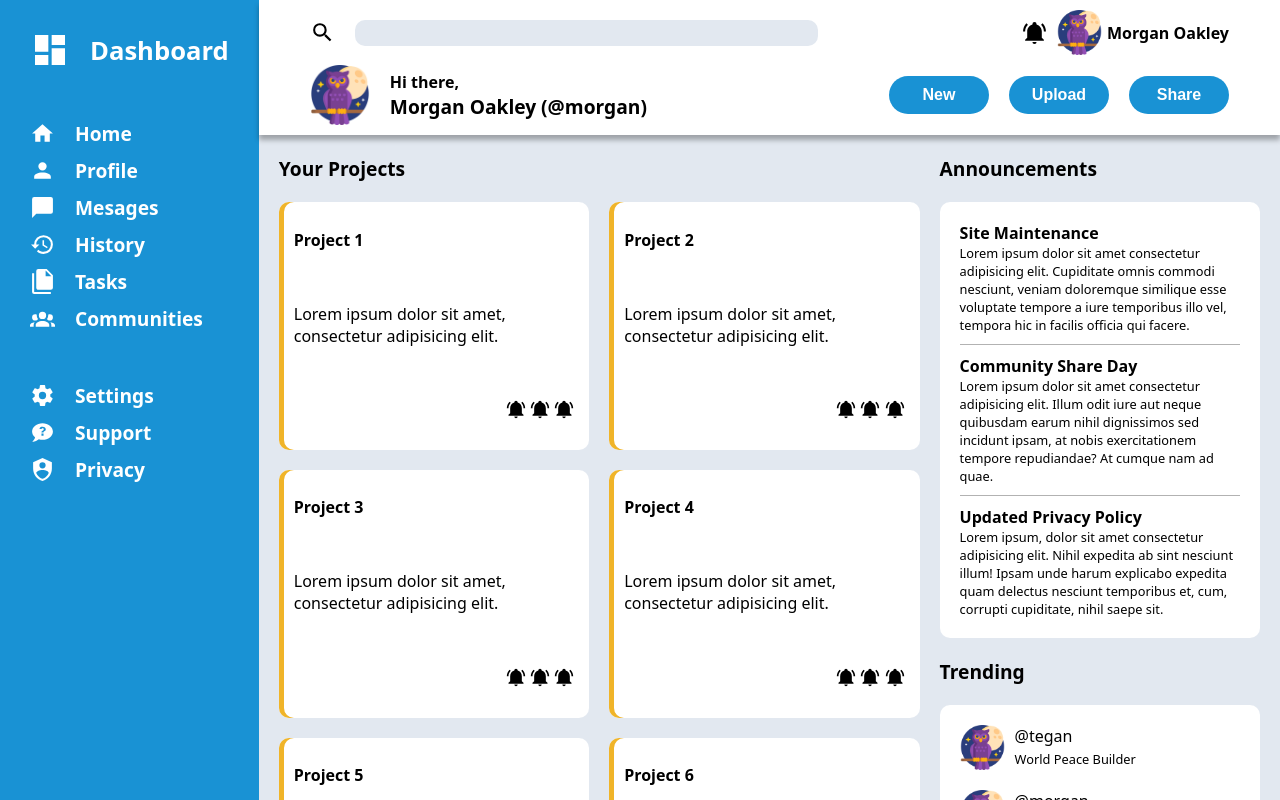
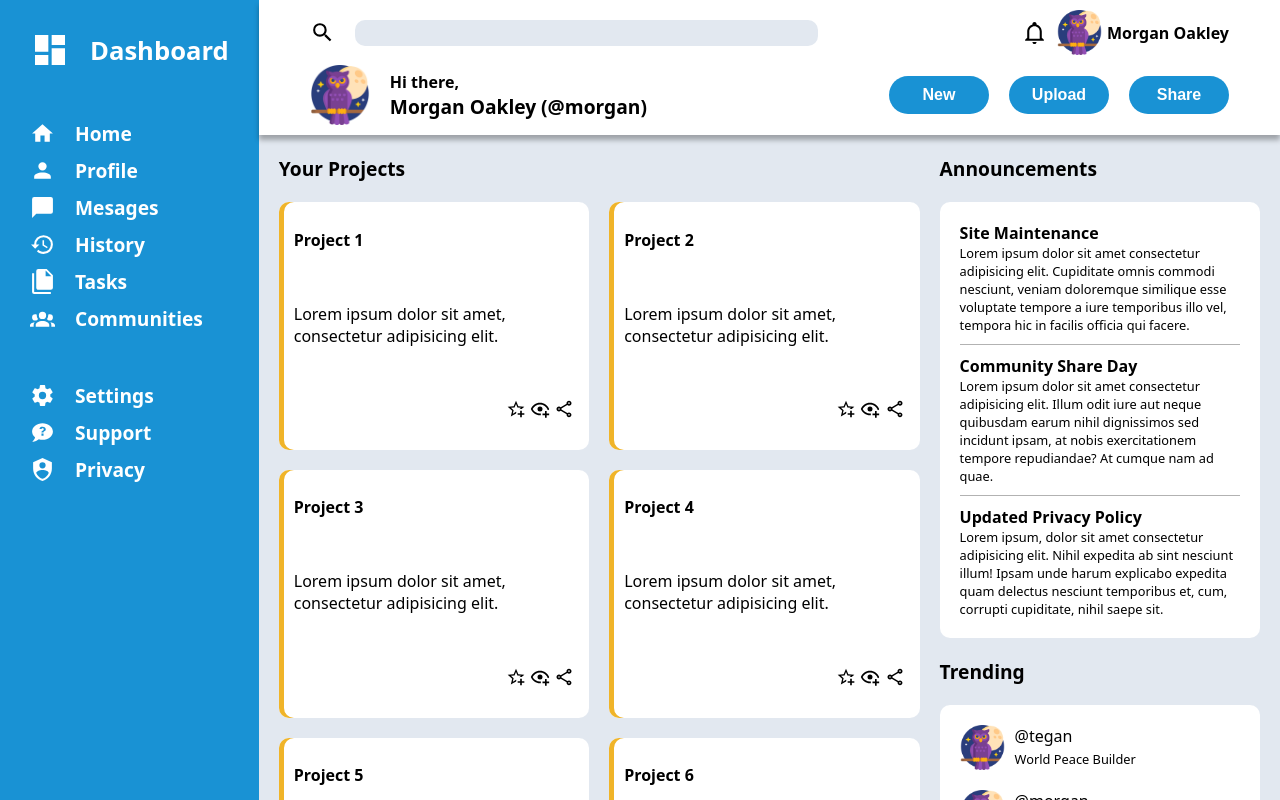
Before and after one commit to LukaTsanavaBTU/odin-admin-dashboard, a plain HTML site: page index.html in a window 1280 px wide. Drawn offline with Linux system fonts and the light colour scheme.

Commit message:
Change icons and add dashboard link hover effects

```diff
--- a/index.html
+++ b/index.html
@@ -17,9 +17,9 @@
                     </a>
                     <p>Lorem ipsum dolor sit amet, consectetur adipisicing elit.</p>
                     <div>
-                        <img src="./images/bell-ring.svg" alt="">
-                        <img src="./images/bell-ring.svg" alt="">
-                        <img src="./images/bell-ring.svg" alt="">
+                        <img src="./images/star-plus-outline.svg" alt="">
+                        <img src="./images/eye-plus-outline.svg" alt="">
+                        <img src="./images/share-variant-outline.svg" alt="">
                     </div>
                 </div>
                 <div>
@@ -28,9 +28,9 @@
                     </a>
                     <p>Lorem ipsum dolor sit amet, consectetur adipisicing elit.</p>
                     <div>
-                        <img src="./images/bell-ring.svg" alt="">
-                        <img src="./images/bell-ring.svg" alt="">
-                        <img src="./images/bell-ring.svg" alt="">
+                        <img src="./images/star-plus-outline.svg" alt="">
+                        <img src="./images/eye-plus-outline.svg" alt="">
+                        <img src="./images/share-variant-outline.svg" alt="">
                     </div>
                 </div>
                 <div>
@@ -39,9 +39,9 @@
                     </a>
                     <p>Lorem ipsum dolor sit amet, consectetur adipisicing elit.</p>
                     <div>
-                        <img src="./images/bell-ring.svg" alt="">
-                        <img src="./images/bell-ring.svg" alt="">
-                        <img src="./images/bell-ring.svg" alt="">
+                        <img src="./images/star-plus-outline.svg" alt="">
+                        <img src="./images/eye-plus-outline.svg" alt="">
+                        <img src="./images/share-variant-outline.svg" alt="">
                     </div>
                 </div>
                 <div>
@@ -50,9 +50,9 @@
                     </a>
                     <p>Lorem ipsum dolor sit amet, consectetur adipisicing elit.</p>
                     <div>
-                        <img src="./images/bell-ring.svg" alt="">
-                        <img src="./images/bell-ring.svg" alt="">
-                        <img src="./images/bell-ring.svg" alt="">
+                        <img src="./images/star-plus-outline.svg" alt="">
+                        <img src="./images/eye-plus-outline.svg" alt="">
+                        <img src="./images/share-variant-outline.svg" alt="">
                     </div>
                 </div>
                 <div>
@@ -61,9 +61,9 @@
                     </a>
                     <p>Lorem ipsum dolor sit amet, consectetur adipisicing elit.</p>
                     <div>
-                        <img src="./images/bell-ring.svg" alt="">
-                        <img src="./images/bell-ring.svg" alt="">
-                        <img src="./images/bell-ring.svg" alt="">
+                        <img src="./images/star-plus-outline.svg" alt="">
+                        <img src="./images/eye-plus-outline.svg" alt="">
+                        <img src="./images/share-variant-outline.svg" alt="">
                     </div>
                 </div>
                 <div>
@@ -72,9 +72,9 @@
                     </a>
                     <p>Lorem ipsum dolor sit amet, consectetur adipisicing elit.</p>
                     <div>
-                        <img src="./images/bell-ring.svg" alt="">
-                        <img src="./images/bell-ring.svg" alt="">
-                        <img src="./images/bell-ring.svg" alt="">
+                        <img src="./images/star-plus-outline.svg" alt="">
+                        <img src="./images/eye-plus-outline.svg" alt="">
+                        <img src="./images/share-variant-outline.svg" alt="">
                     </div>
                 </div>
             </div>
@@ -183,7 +183,7 @@
         </div>
         <div>
             <a href="">
-                <img class="header-icon" src="./images/bell-ring.svg" alt="">
+                <img class="header-icon" src="./images/bell-outline.svg" alt="">
             </a>
             <a href="">
                 <img class="user-small" src="./images/owl.png" alt="">
--- a/styles/styles.css
+++ b/styles/styles.css
@@ -40,6 +40,9 @@ aside {
         color: white;
         font-size: 1.2rem;
         font-weight: 600;
+    }
+    a:hover {
+        opacity: 50%;
     }
     li {
         display: flex;
```
Also changed, not shown: images/bell-outline.svg (added), images/bell-ring.svg (deleted), images/eye-plus-outline.svg (added), images/share-variant-outline.svg (added), images/star-plus-outline.svg (added).
